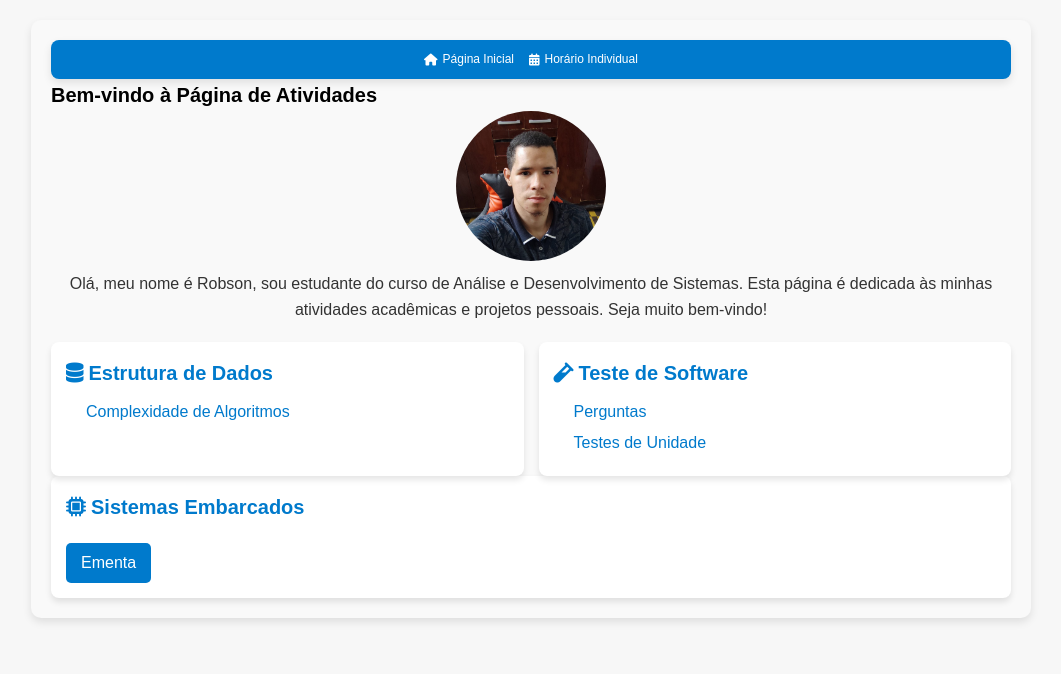
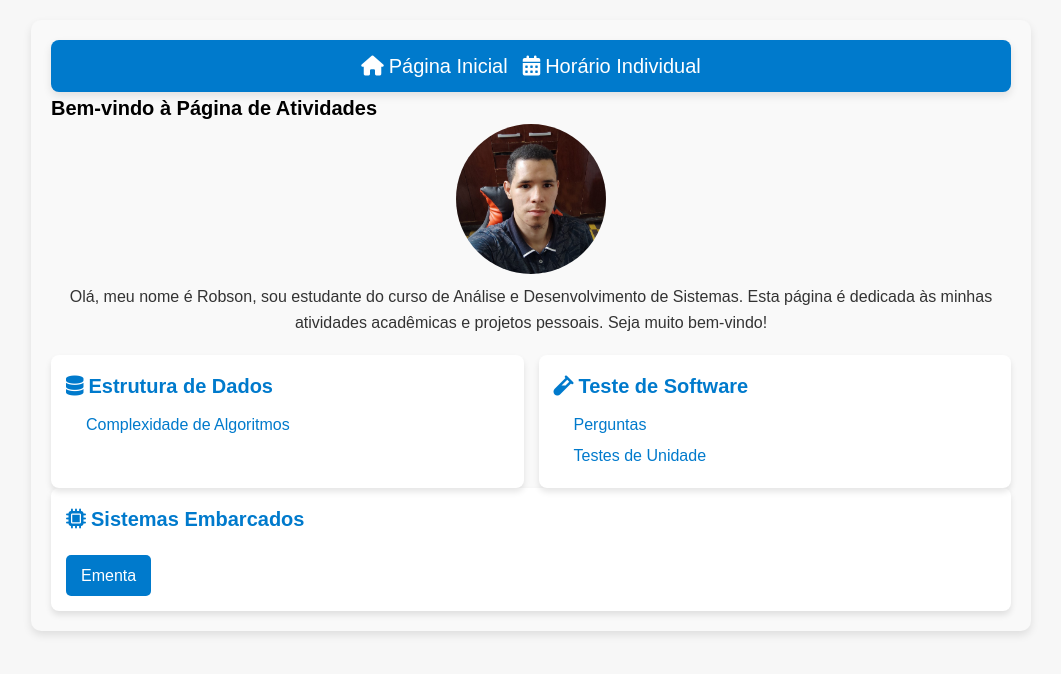
Before and after one commit to rma98/ifpe-ads-activities, a Vue app in the folder subjects/: page / in a window 1280 px wide. Shown: the top 674 px of the page, without its empty margins (109-1170 px from the left). Built offline with nearby package versions, Linux system fonts and the light colour scheme.

Commit message:
feat: Update component NavigationMenu.vue

```diff
--- a/subjects/src/components/NavigationMenu.vue
+++ b/subjects/src/components/NavigationMenu.vue
@@ -12,9 +12,9 @@
         </button>
         <ul v-if="showDropdown" class="dropdown-menu">
           <li>
-            <a href="/horario-5-periodo" class="dropdown-item">
+            <router-link to="/horario-5-periodo" class="dropdown-item">
               5º Período
-            </a>
+            </router-link>
           </li>
           <!-- Espaço reservado para o 6º período -->
         </ul>
@@ -59,7 +59,7 @@ li {
 .nav-link {
   color: #ffffff;
   text-decoration: none;
-  font-size: 1.2rem;
+  font-size: 2rem;
   display: flex;
   align-items: center;
   gap: 0.5rem;
@@ -74,7 +74,7 @@ li {
   background: none;
   border: none;
   color: #ffffff;
-  font-size: 1.2rem;
+  font-size: 2rem;
   cursor: pointer;
   display: flex;
   align-items: center;
```
